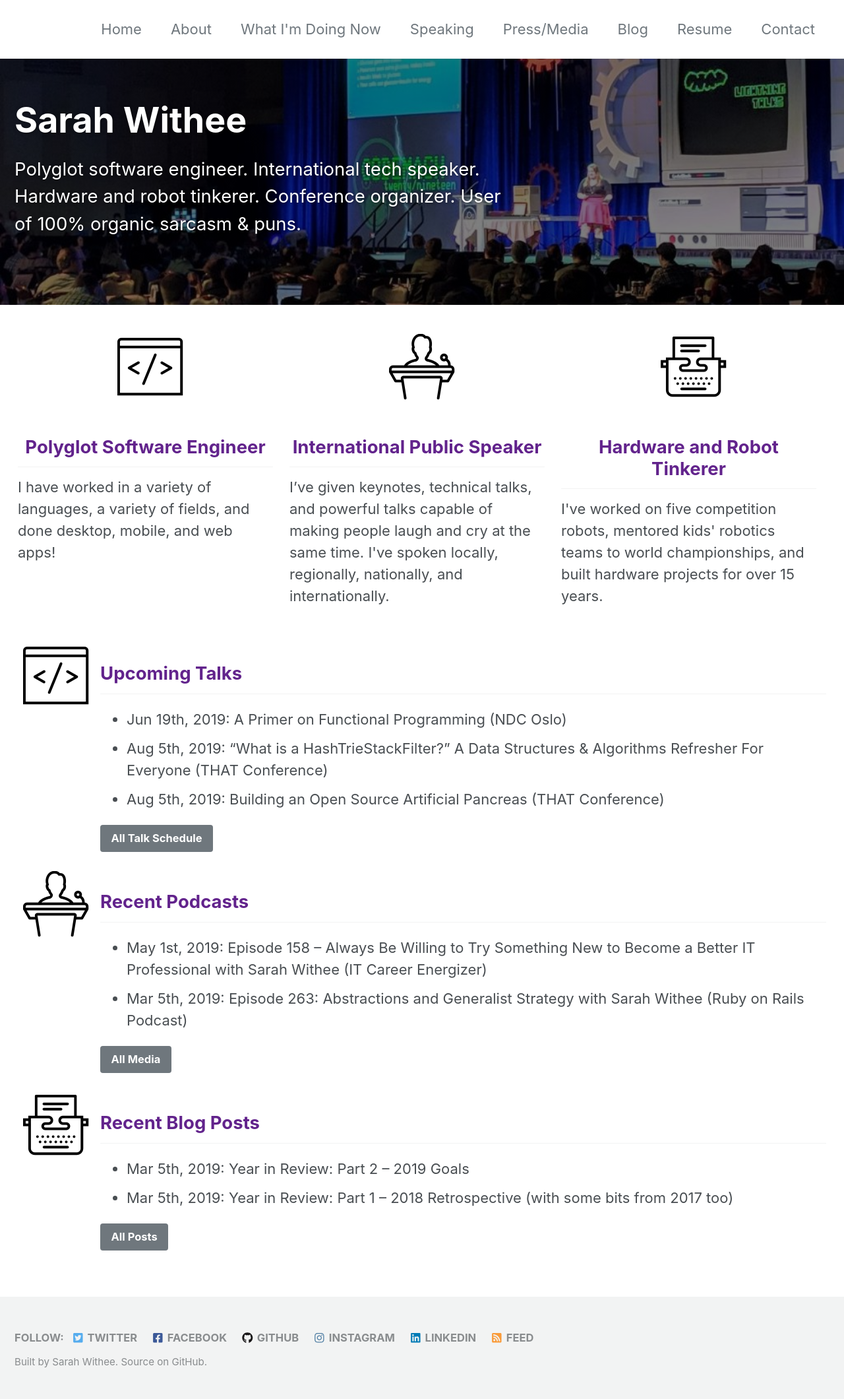
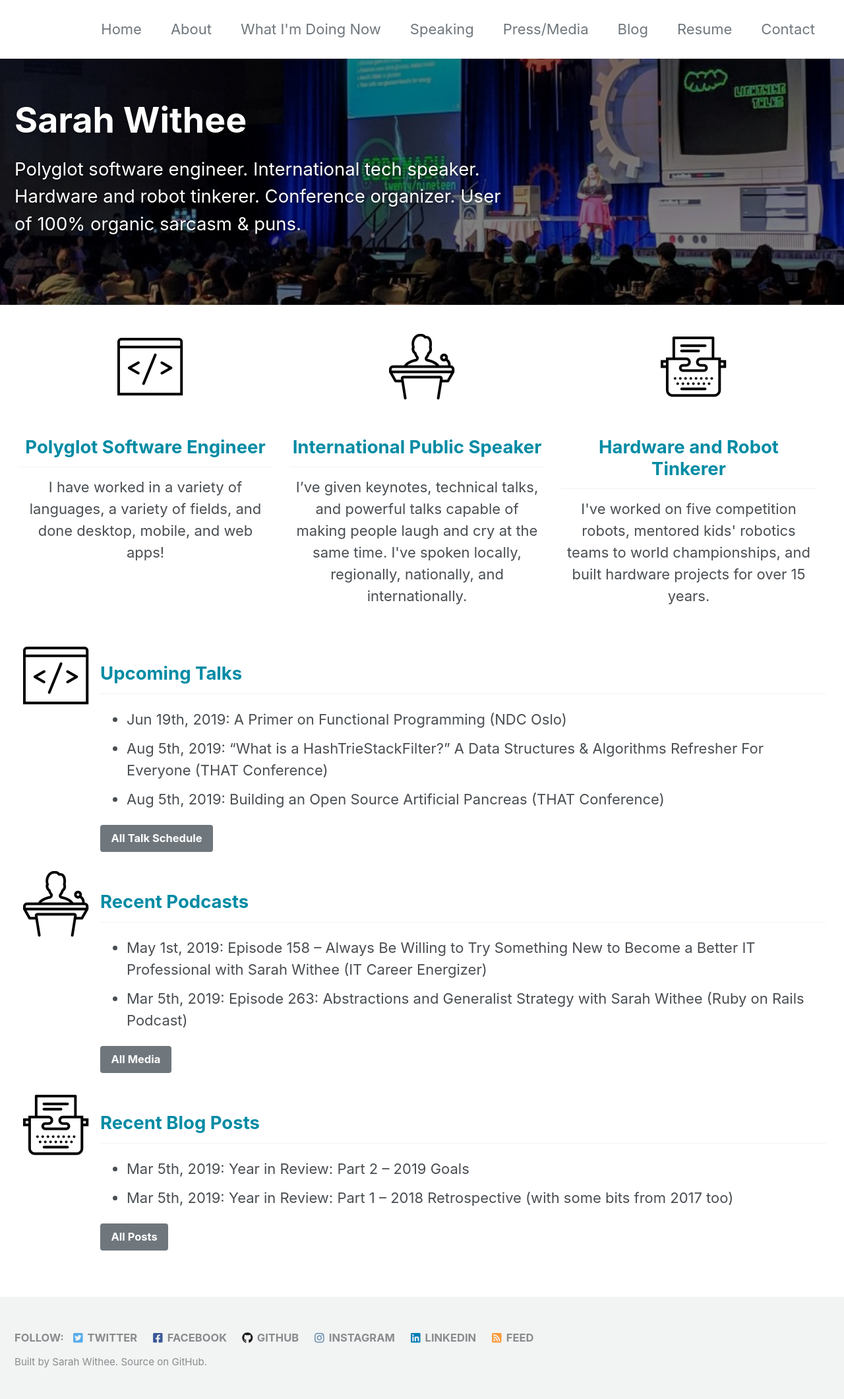
Before and after one commit to geekygirlsarah/geekygirlsarah.com, a Jekyll site: the page built from index.html, in a window 1280 px wide. Shown: the whole page at 66% size. Built offline with Jekyll 4.4.1, drawn with Linux system fonts in a browser that asks for light colours; cached includes are drawn as plain includes; nearby versions of some CDN libraries; the list of posts is cut into pages by our own code.

Commit message:
Change purple color theme to teal, center home page texts

```diff
--- a/_sass/minimal-mistakes/_base.scss
+++ b/_sass/minimal-mistakes/_base.scss
@@ -31,7 +31,6 @@ h6 {
   line-height: 1.2;
   font-family: $header-font-family;
   font-weight: bold;
-  color: $theme-2-hex
 }
 
 h1 {
--- a/_sass/minimal-mistakes/_masthead.scss
+++ b/_sass/minimal-mistakes/_masthead.scss
@@ -51,7 +51,6 @@
   align-self: center;
   font-weight: bold;
   z-index: 20;
-  color: $theme-4-hex;
 }
 
 .masthead__menu {
--- a/_sass/minimal-mistakes/_page.scss
+++ b/_sass/minimal-mistakes/_page.scss
@@ -70,6 +70,7 @@
   h2 {
     padding-bottom: 0.5em;
     border-bottom: 1px solid $border-color;
+    color: $theme-teal-hex;
   }
 
   p,
--- a/_sass/minimal-mistakes/_variables.scss
+++ b/_sass/minimal-mistakes/_variables.scss
@@ -165,3 +165,4 @@ $theme-2-hex: #62238C;
 $theme-3-hex: #65728C;
 $theme-4-hex: #B6BF6F;
 $theme-5-hex: #9FA66D;
+$theme-teal-hex: #008BA4;
--- a/_sass/sarah/_home.scss
+++ b/_sass/sarah/_home.scss
@@ -47,6 +47,10 @@
 {
   text-align: center;
 }
+.home_feature_table_cell_third p
+{
+  text-align: center;
+}
 .home_feature_table_cell_image
 {
     display: table-cell;
```
